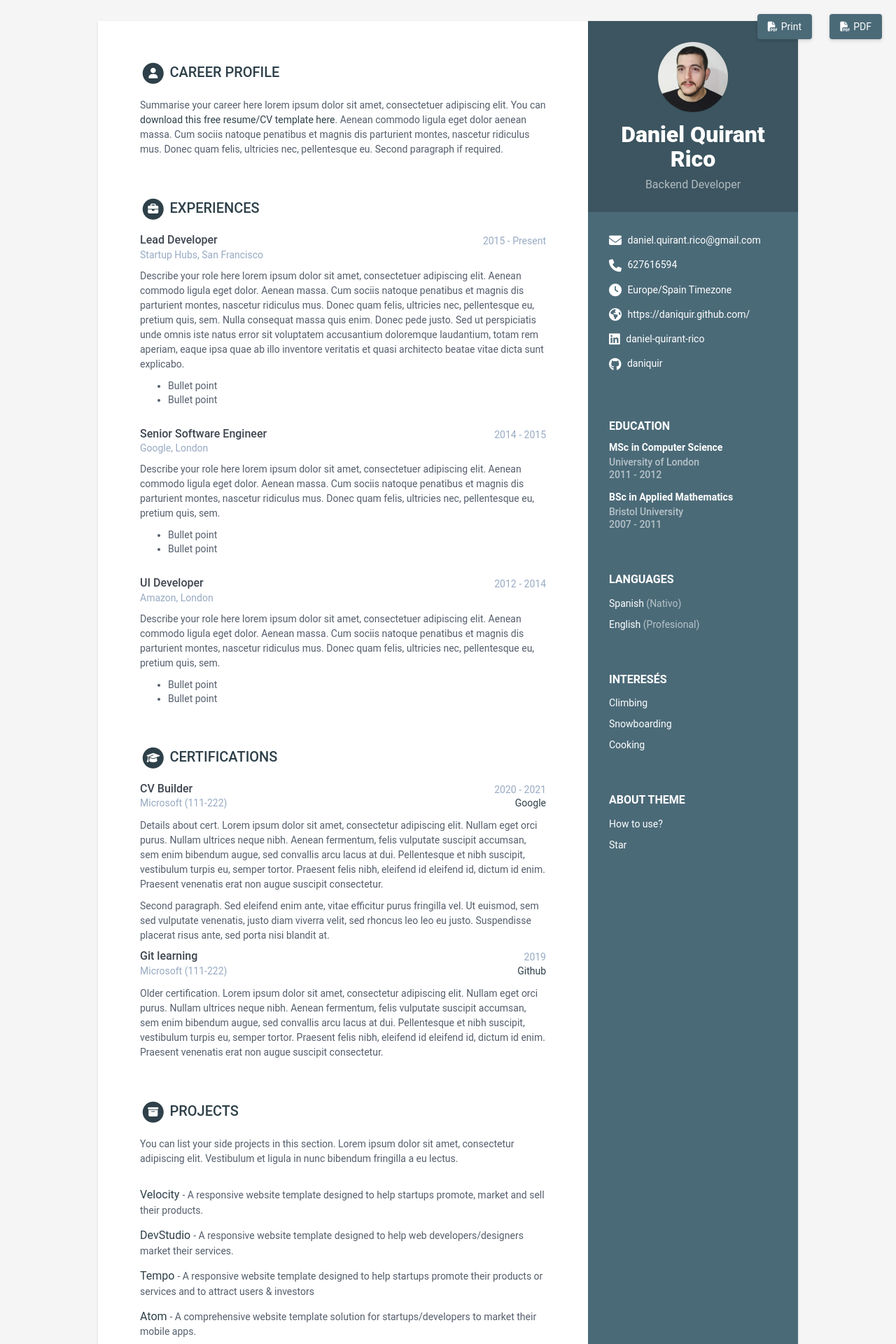
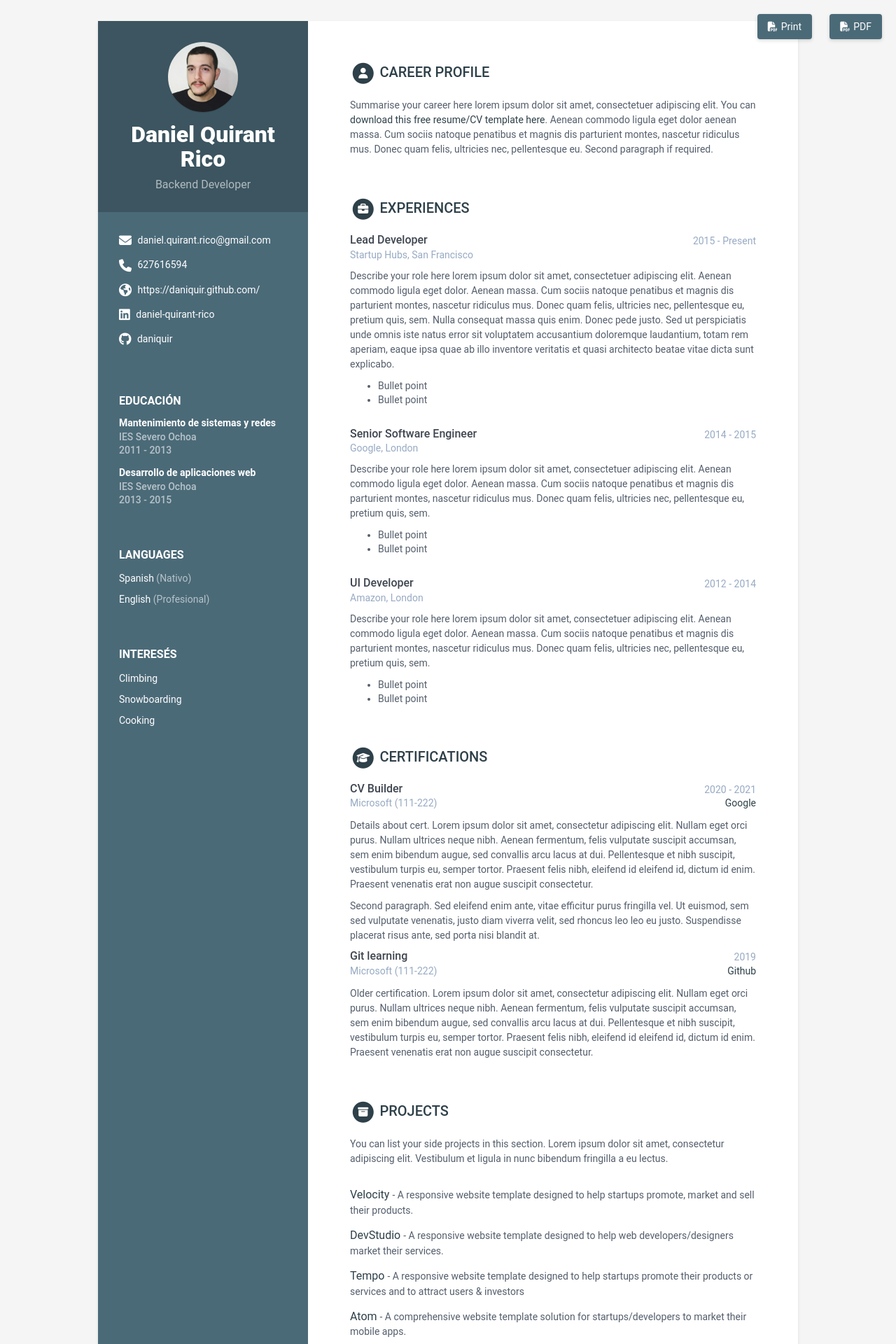
Before and after one commit to daniquir/daniquir, a Jekyll site: the page built from index.html, in a window 1280 px wide. Shown: the top 1920 px of the page at 70% size. Built offline with Jekyll 4.4.1, drawn with Linux system fonts in a browser that asks for light colours.

Commit message:
Change sidebar position and update education info
Updated sidebar settings and modified education details.

```diff
--- a/_data/data.yml
+++ b/_data/data.yml
@@ -3,8 +3,8 @@
 #
 
 sidebar:
-  position: right # position of the sidebar : left or right
-  about: True # set to False or comment line if you want to remove the "how to use?" in the sidebar
+  position: left # position of the sidebar : left or right
+  about: False # set to False or comment line if you want to remove the "how to use?" in the sidebar
   education: True # set to False if you want education in main section instead of in sidebar
 
   # Profile information
@@ -15,7 +15,7 @@ sidebar:
   # Sidebar links
   email: daniel.quirant.rico@gmail.com
   phone: 627616594
-  timezone: Europe/Spain # Enter your timezone, e.g., America/Havana, Africa/Casablanca, America/North_Dakota/Center
+  timezone: # Enter your timezone, e.g., America/Havana, Africa/Casablanca, America/North_Dakota/Center
   citizenship:
   website: https://daniquir.github.com/ # Include the full website URL, including "http://" or "https://".
   linkedin: daniel-quirant-rico
@@ -49,14 +49,11 @@ sidebar:
     - item: Climbing
       link:
 
-
     - item: Snowboarding
       link:
 
-
     - item: Cooking
       link:
-
 
 career-profile:
   title: Career Profile
@@ -68,11 +65,11 @@ career-profile:
     Donec quam felis, ultricies nec, pellentesque eu.
     Second paragraph if required.
 education:
-  title: Education
+  title: Educación
   info:
-  - degree: MSc in Computer Science
-    university: University of London
-    time: 2011 - 2012
+  - degree: Mantenimiento de sistemas y redes
+    university: IES Severo Ochoa
+    time: 2011 - 2013
     details: |
       Describe your study here lorem ipsum dolor sit amet, consectetuer
       adipiscing elit. Aenean commodo ligula eget dolor. Aenean massa. Cum
@@ -81,9 +78,9 @@ education:
       pretium quis, sem.
         - Bullet point
         - Bullet point
-  - degree: BSc in Applied Mathematics
-    university: Bristol University
-    time: 2007 - 2011
+  - degree: Desarrollo de aplicaciones web
+    university: IES Severo Ochoa
+    time: 2013 - 2015
     details: |
       Describe your study here lorem ipsum dolor sit amet, consectetuer
       adipiscing elit. Aenean commodo ligula eget dolor. Aenean massa. Cum
```
